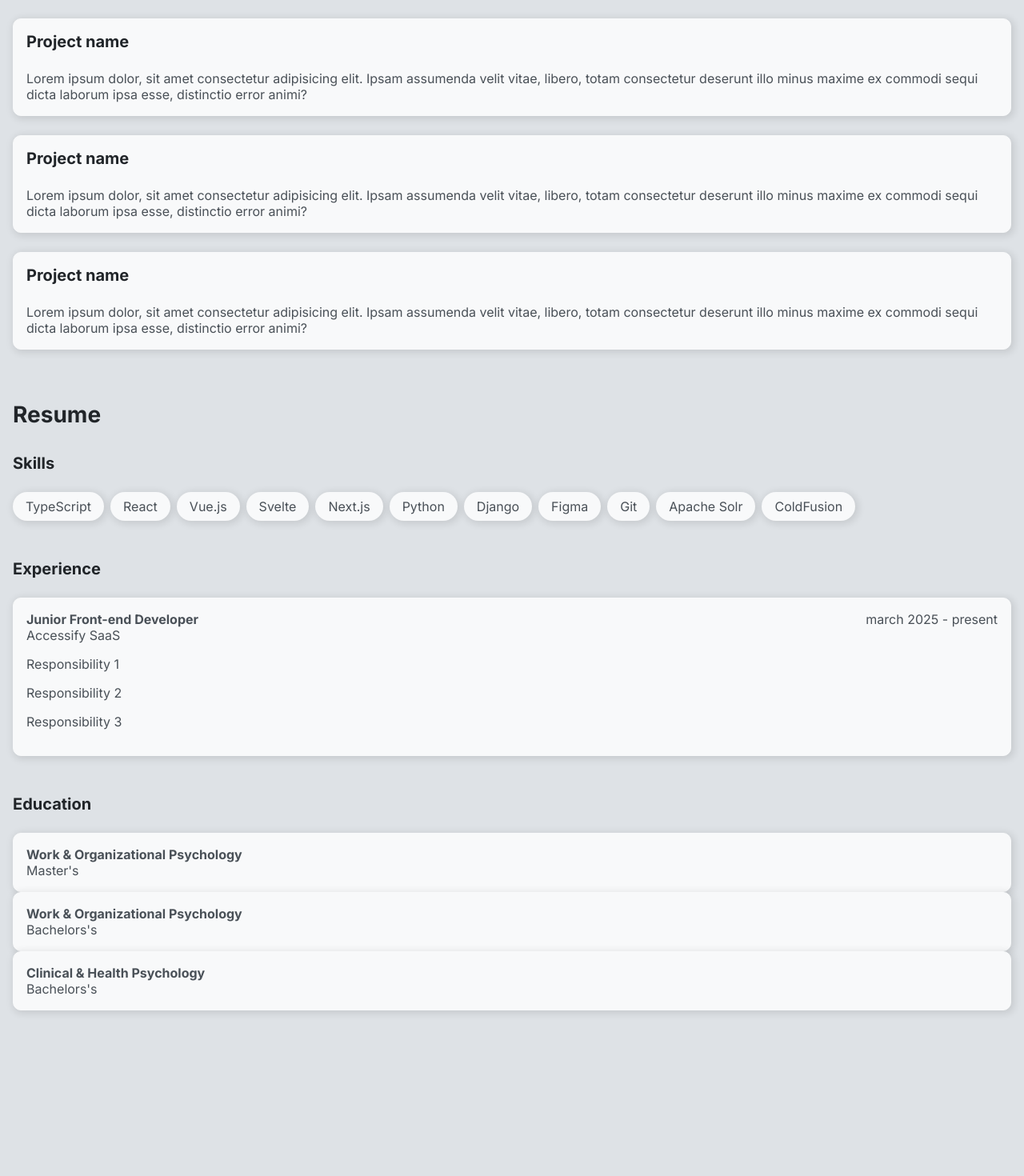
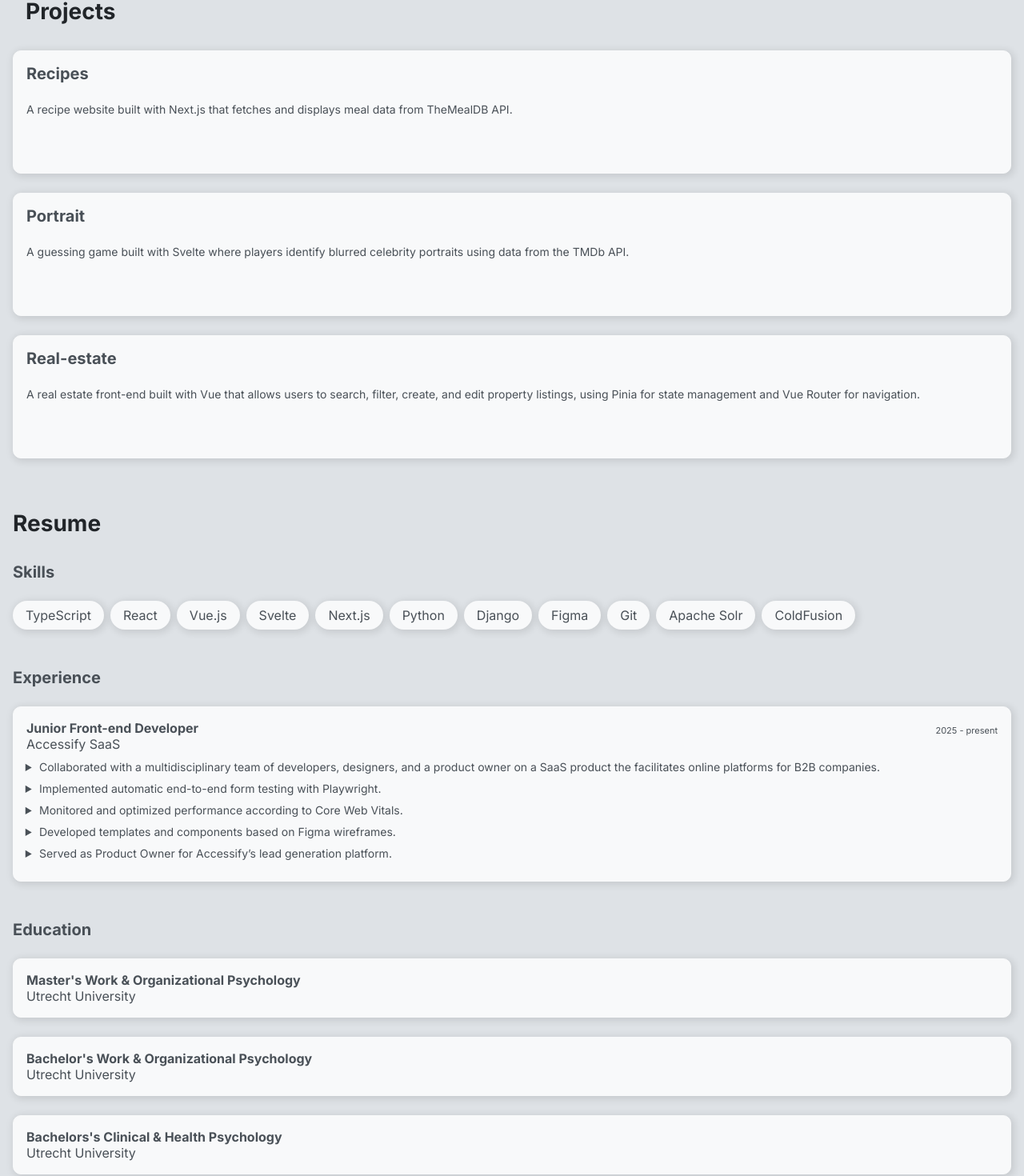
Before and after one commit to crvdam/portfolio_v3, a React (Vite) app in the folder portfolio_v3/: page / in a window 1280 px wide. Shown: the part 557-2027 px from the top of the page at 80% size. Before the commit the page ends 1900 px from the top, so only its background shows below. Built offline with nearby package versions, Linux system fonts and the light colour scheme.

Commit message:
main content

```diff
--- a/portfolio_v3/src/Header/Header.tsx
+++ b/portfolio_v3/src/Header/Header.tsx
@@ -11,9 +11,7 @@ function Header() {
           version="1.1"
           id="Icons"
           xmlns="http://www.w3.org/2000/svg"
-          xmlns:xlink="http://www.w3.org/1999/xlink"
           viewBox="0 0 32 32"
-          xml:space="preserve"
         >
           <g>
             <path d="M13,7c-0.6,0-1-0.4-1-1V5c0-0.6,0.4-1,1-1s1,0.4,1,1v1C14,6.6,13.6,7,13,7z" />
--- a/portfolio_v3/src/Main/Main.css
+++ b/portfolio_v3/src/Main/Main.css
@@ -21,21 +21,12 @@ h1 {
   margin-top: 1rem;
 }
 
-.superscript {
-  font-size: 11px;
-  color: var(--clr-secondary);
-}
-
-.subscript {
-  color: var(--clr-secondary);
-}
-
 .introduction-wrapper {
   flex-grow: 1;
 }
 
 .introduction {
-  min-height: 320px;
+  min-height: 360px;
   padding-top: 2rem;
   display: flex;
   flex-direction: column;
@@ -45,10 +36,14 @@ h1 {
   margin-left: 1rem;
 }
 
-.projects-list {
+.tile-list {
   display: flex;
   flex-direction: column;
   gap: 1.5rem;
+}
+
+.project {
+  min-height: 120px;
 }
 
 .resume-subcategory {
@@ -71,17 +66,9 @@ h1 {
 .function-wrapper {
   display: flex;
   justify-content: space-between;
+  align-items: flex-end;
 }
 
 .function-title {
   font-weight: 700;
 }
-
-.responsibilities {
-  margin-top: 1rem;
-  margin-bottom: 1rem;
-
-  li:not(last-child) {
-    margin-bottom: 1rem;
-  }
-}
--- a/portfolio_v3/src/Main/Main.tsx
+++ b/portfolio_v3/src/Main/Main.tsx
@@ -6,47 +6,42 @@ function Main() {
     <main>
       <section className="introduction tile">
         <div className="introduction-wrapper">
-          <p className="superscript">Hi, my name is</p>
+          <p className="text-tiny">Hi, my name is</p>
           <h1>Caspar van Dam</h1>
-          <h3 className="subscript">Web developer</h3>
+          <h3>Web developer</h3>
         </div>
         <Socials />
       </section>
 
-      <section className="projects">
+      <section>
         <h2 className="section-title">Projects</h2>
-        <ul className="projects-list">
-          <li className="tile">
-            <h3>Project name</h3>
-            <p>
-              Lorem ipsum dolor, sit amet consectetur adipisicing elit. Ipsam
-              assumenda velit vitae, libero, totam consectetur deserunt illo
-              minus maxime ex commodi sequi dicta laborum ipsa esse, distinctio
-              error animi?
+        <ul className="tile-list">
+          <li className="tile project">
+            <h3>Recipes</h3>
+            <p className="text-small">
+              A recipe website built with Next.js that fetches and displays meal
+              data from TheMealDB API.
             </p>
           </li>
-          <li className="tile">
-            <h3>Project name</h3>
-            <p>
-              Lorem ipsum dolor, sit amet consectetur adipisicing elit. Ipsam
-              assumenda velit vitae, libero, totam consectetur deserunt illo
-              minus maxime ex commodi sequi dicta laborum ipsa esse, distinctio
-              error animi?
+          <li className="tile project">
+            <h3>Portrait</h3>
+            <p className="text-small">
+              A guessing game built with Svelte where players identify blurred
+              celebrity portraits using data from the TMDb API.
             </p>
           </li>
-          <li className="tile">
-            <h3>Project name</h3>
-            <p>
-              Lorem ipsum dolor, sit amet consectetur adipisicing elit. Ipsam
-              assumenda velit vitae, libero, totam consectetur deserunt illo
-              minus maxime ex commodi sequi dicta laborum ipsa esse, distinctio
-              error animi?
+          <li className="tile project">
+            <h3>Real-estate</h3>
+            <p className="text-small">
+              A real estate front-end built with Vue that allows users to
+              search, filter, create, and edit property listings, using Pinia
+              for state management and Vue Router for navigation.
             </p>
           </li>
         </ul>
       </section>
 
-      <section className="resume">
+      <section>
         <h2>Resume</h2>
 
         <div className="resume-subcategory">
@@ -71,31 +66,55 @@ function Main() {
           <div className="experience-item tile">
             <div className="function-wrapper">
               <h4 className="function-title">Junior Front-end Developer</h4>
-              <span className="function-duration">march 2025 - present</span>
+              <span className="text-tiny">2025 - present</span>
             </div>
             <p>Accessify SaaS</p>
-            <ul className="responsibilities">
-              <li>Responsibility 1</li>
-              <li>Responsibility 2</li>
-              <li>Responsibility 3</li>
+            <ul className="styled-list">
+              <li className="text-small">
+                Collaborated with a multidisciplinary team of developers,
+                designers, and a product owner on a SaaS product the facilitates
+                online platforms for B2B companies.
+              </li>
+              <li className="text-small">
+                Implemented automatic end-to-end form testing with Playwright.
+              </li>
+              <li className="text-small">
+                Monitored and optimized performance according to Core Web
+                Vitals.
+              </li>
+              <li className="text-small">
+                Developed templates and components based on Figma wireframes.
+              </li>
+              <li className="text-small">
+                Served as Product Owner for Accessify’s lead generation
+                platform.
+              </li>
             </ul>
           </div>
         </div>
         <div className="resume-subcategory">
           <h3>Education</h3>
-          <div className="education-item tile">
-            <h4>Work & Organizational Psychology</h4>
-            <p>Master's</p>
-            <p></p>
-          </div>
-          <div className="education-item tile">
-            <h4>Work & Organizational Psychology</h4>
-            <p>Bachelors's</p>
-          </div>
-          <div className="education-item tile">
-            <h4>Clinical & Health Psychology</h4>
-            <p>Bachelors's</p>
-          </div>
+          <ul className="tile-list">
+            <li>
+              <div className="tile">
+                <h4>Master's Work & Organizational Psychology</h4>
+                <p>Utrecht University</p>
+                <p></p>
+              </div>
+            </li>
+            <li>
+              <div className="tile">
+                <h4>Bachelor's Work & Organizational Psychology</h4>
+                <p>Utrecht University</p>
+              </div>
+            </li>
+            <li>
+              <div className="tile">
+                <h4>Bachelors's Clinical & Health Psychology</h4>
+                <p>Utrecht University</p>
+              </div>
+            </li>
+          </ul>
         </div>
       </section>
     </main>
--- a/portfolio_v3/src/index.css
+++ b/portfolio_v3/src/index.css
@@ -34,7 +34,7 @@ h2 {
 h3 {
   font-size: 1.25rem;
   margin-bottom: 1.5rem;
-  color: var(--clr-header);
+  color: var(--clr-text);
 }
 
 h4 {
@@ -51,3 +51,20 @@ ul {
   width: 24px;
   height: 24px;
 }
+
+.text-small {
+  font-size: 14px;
+}
+
+.text-tiny {
+  font-size: 11px;
+}
+
+.styled-list {
+  list-style: disclosure-closed;
+  margin-left: 1rem;
+
+  li {
+    margin: 10px 0;
+  }
+}
```
